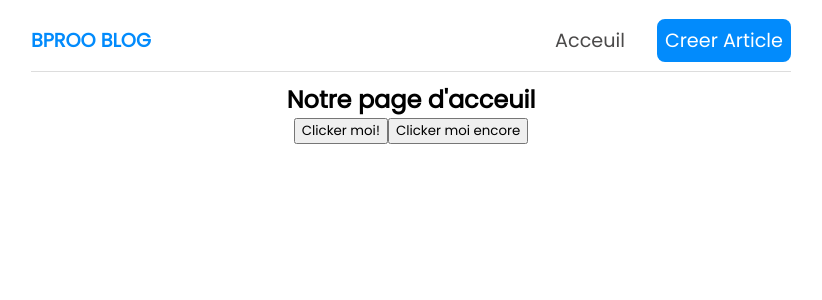
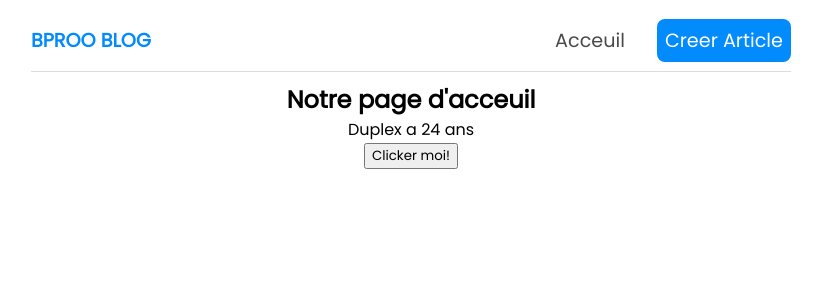
Before and after one commit to kamdjouduplex/cours-initiation-reactjs, a React (Create React App) app: page / in a window 1280 px wide. Shown: the top 300 px of the page, without its empty margins (229-1051 px from the left). Built offline with nearby package versions, Linux system fonts and the light colour scheme.

Commit message:
Gestion des etats dans react Hock

```diff
--- a/src/Home.js
+++ b/src/Home.js
@@ -1,18 +1,21 @@
+import { useState } from 'react';
+
 const Home = () => {
 
+    // let  name  = 'Duplex';
+    const [name, setName] = useState('Duplex');
+    const [age, setAge] = useState(24);
+
     const handleClick = () => {
-        console.log("Vous m'avez cliker...");
+        setName('Tony');
+        setAge(30);
     };
-
-    const handleClickAgain = (name, event) => {
-        console.log(`Salut, ${name}`, event.target);
-    }
 
     return (
         <div className="home">
             <h2>Notre page d'acceuil</h2>
+            <p>{name} a {age} ans</p>
             <button onClick={handleClick}>Clicker moi!</button>
-            <button onClick={ (e) => handleClickAgain('Duplex', e) }>Clicker moi encore</button>
         </div>
      );
 }
```
